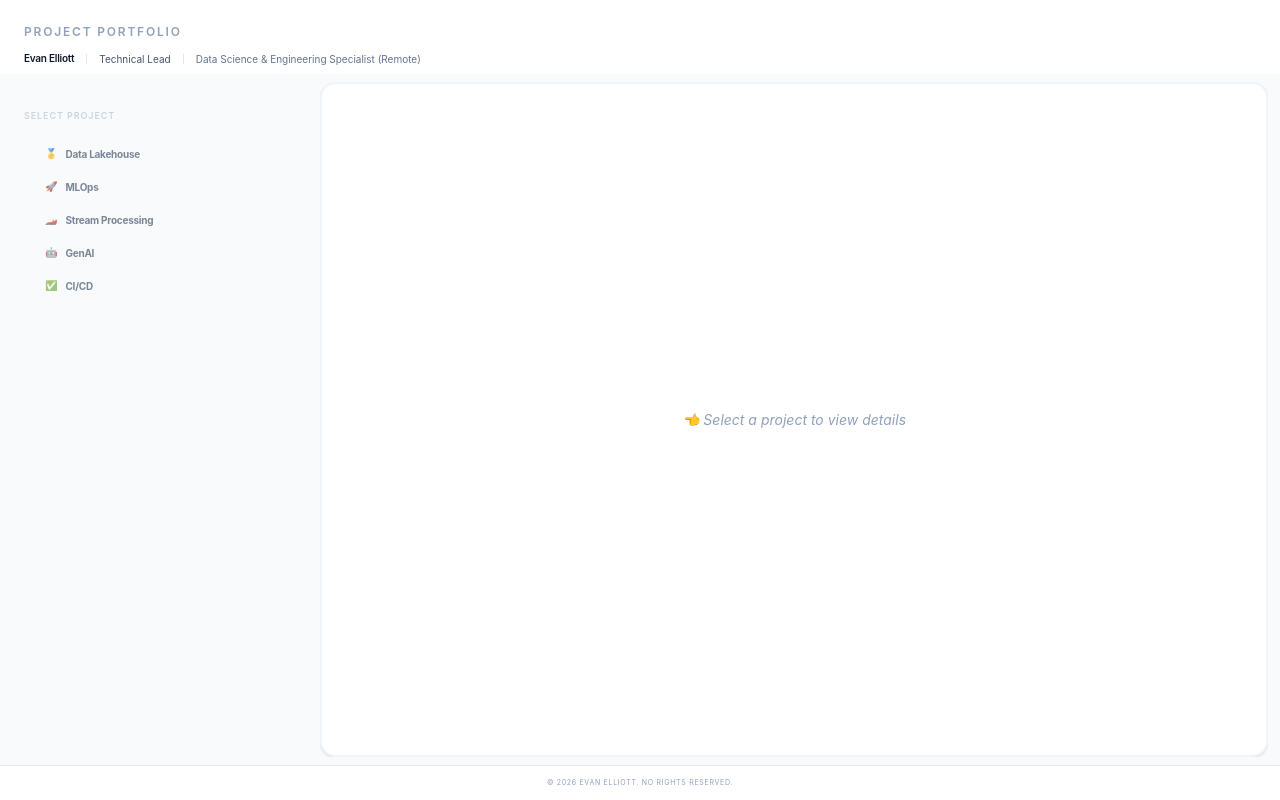
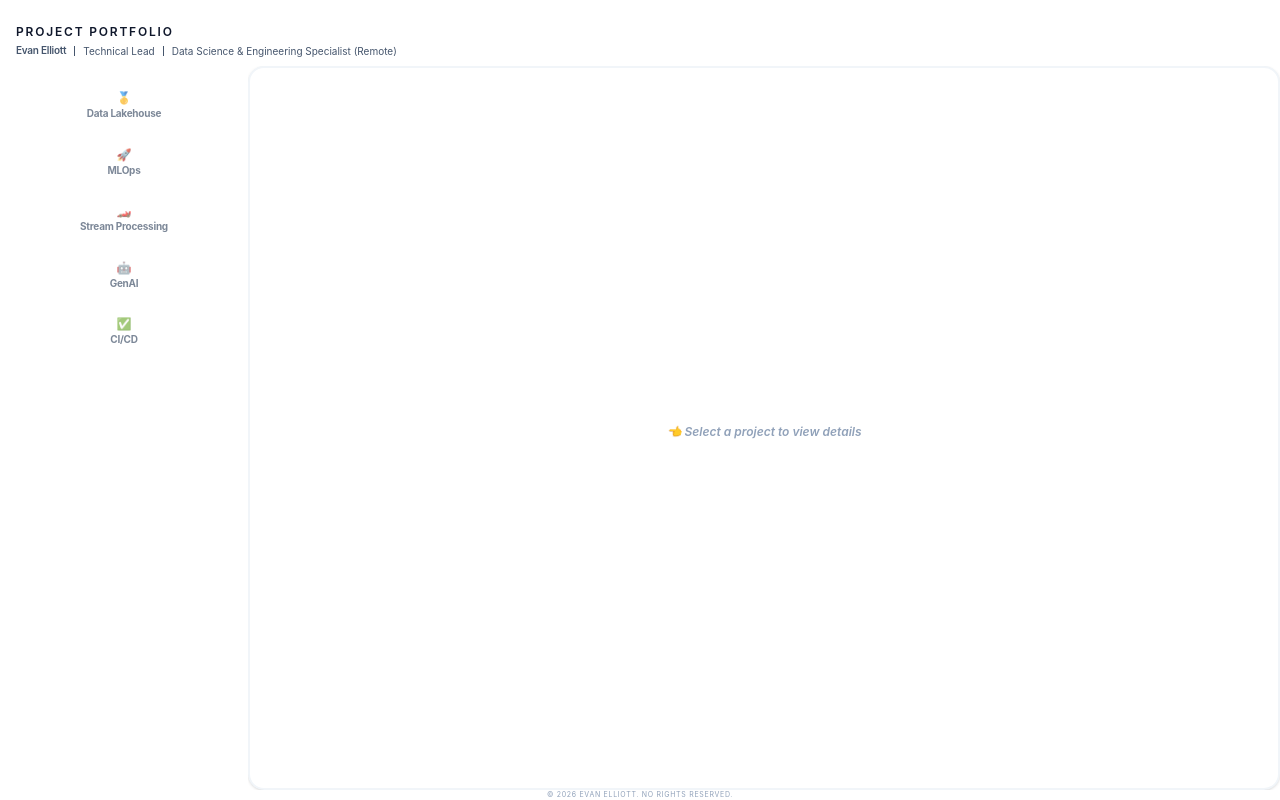
Before and after one commit to evanelliott/portfolio, a Vue app: page / in a window 1280 px wide. Built offline with nearby package versions, Linux system fonts and the light colour scheme.

Commit message:
Front-end layout developments

```diff
--- a/src/App.vue
+++ b/src/App.vue
@@ -41,18 +41,18 @@ onUnmounted(() => {
 
 <template>
   <!-- h-screen + overflow-hidden prevents the browser from ever showing a scrollbar -->
-  <div class="flex flex-col h-screen bg-gray-50 text-slate-900 overflow-hidden">
+  <div class="flex flex-col h-screen text-slate-900 overflow-hidden">
 
     <!-- HEADER -->
     <header class="w-full bg-white shrink-0 z-50">
-      <div class="max-w-7xl mx-auto px-6 flex flex-col justify-start">
-        <h2 class="font-bold uppercase tracking-[0.15em] leading-none pt-0 text-[12px] text-slate-400">
+      <div class="max-w-7xl mx-auto px-4 flex flex-col justify-start">
+        <h2 class="font-bold uppercase tracking-[0.15em] leading-none pt-0 text-[12px] text-slate-900">
           Project Portfolio
         </h2>
-        <div v-if="!isPortrait" class="flex items-center gap-3 -mt-1 pb-2 text-[10px] text-slate-600">
-          <b class="text-slate-900 font-semibold tracking-tight">Evan Elliott</b>
-          <span class="border-l border-slate-200 pl-3 leading-none">Technical Lead</span>
-          <span class="border-l border-slate-200 pl-3 leading-none text-slate-500">
+        <div v-if="!isPortrait" class="flex items-center gap-2 -mt-3 pb-2 text-[10px] text-slate-600">
+          <b class="font-semibold tracking-tight">Evan Elliott</b>
+          <span class="border-l pl-2 leading-none">Technical Lead</span>
+          <span class="border-l pl-2 leading-none">
             Data Science & Engineering Specialist (Remote)
           </span>
         </div>
@@ -60,22 +60,25 @@ onUnmounted(() => {
     </header>
 
     <!-- MAIN CONTENT AREA: No overflow here -->
-    <div class="flex-1 flex max-w-7xl w-full mx-auto px-3 py-2 gap-4 overflow-hidden">
+    <div class="flex-1 flex max-w-7xl w-full mx-auto px-0 py-0 gap-2 overflow-hidden">
 
       <!-- PORTRAIT PROMPT -->
       <div v-if="isPortrait" class="flex-1 flex flex-col items-center justify-center p-10 text-center">
         <div class="rotate-icon text-5xl mb-6">📱</div>
-        <p class="text-slate-800 font-bold text-lg">Landscape Mode Recommended</p>
+        <!-- <p class="text-slate-400 font-bold text-lg">Rotate to landscape</p> -->
+        <h2 class="font-bold uppercase tracking-[0.15em] leading-none pt-0 text-[12px] text-slate-400">
+          Please rotate
+        </h2>
       </div>
 
       <!-- LANDSCAPE CONTENT -->
       <template v-else>
         <!-- SIDEBAR -->
-        <aside class="w-1/4 max-w-70 ml-3 mt-1 shrink-0">
-          <h3 class="text-[9px] font-bold text-slate-300 uppercase tracking-widest mb-2 px-0">
+        <aside class="w-1/5 max-w-70 -ml-4 mt-4 shrink-0">
+          <!-- <h3 class="text-[9px] font-bold text-slate-300 uppercase tracking-widest mb-2 px-2">
             Select Project
-          </h3>
-          <nav class="space-y-0">
+          </h3> -->
+          <nav class="space-y-3">
             <ProjectPane
               v-for="project in projects"
               :key="project.id"
@@ -102,7 +105,7 @@ onUnmounted(() => {
     </div>
 
     <!-- FOOTER: Always visible at the bottom -->
-    <footer class="w-full bg-white border-t border-slate-200 py-3 px-6 text-center shrink-0">
+    <footer class="w-full bg-white border-none border-slate-200 py-0 px-0 text-center shrink-0">
       <div class="max-w-7xl mx-auto text-[7px] text-slate-400 tracking-widest uppercase">
         &copy; {{ new Date().getFullYear() }} Evan Elliott. No rights reserved.
       </div>
@@ -127,7 +130,7 @@ onUnmounted(() => {
 @keyframes rotate-device {
   0% { transform: rotate(0deg); }
   30% { transform: rotate(-90deg); }
-  60% { transform: rotate(-90deg); }
+  70% { transform: rotate(-90deg); }
   100% { transform: rotate(0deg); }
 }
 
--- a/src/components/MarkdownView.vue
+++ b/src/components/MarkdownView.vue
@@ -45,11 +45,11 @@ watch(() => props.project.id, fetchAndRender, { immediate: true });
 
 
 <template>
-  <div class="space-y-8 pb-12 text-slate-700">
+  <div class="space-y-0 pb-4 text-slate-700">
 
     <!-- 1. PROJECT OVERVIEW (Header no longer sticky) -->
-    <section class="space-y-6">
-      <h4 class="text-[9px] font-bold uppercase tracking-widest text-slate-300 mb-2">Project Overview</h4>
+    <section class="space-y-2">
+      <h2 class="text-[9px] font-bold uppercase tracking-widest text-slate-300 mb-2">Project Overview</h2>
       <div class="flex flex-wrap gap-1.5">
         <p class="text-sm text-slate-500 leading-snug italic">
           {{ project.tagline }}
@@ -59,19 +59,17 @@ watch(() => props.project.id, fetchAndRender, { immediate: true });
       <!-- INSIGHTS GRID -->
       <div class="grid grid-cols-1 md:grid-cols-2 gap-3">
         <div class="p-3 rounded-lg bg-slate-50 border border-slate-100">
-          <h5 class="text-[9px] font-bold uppercase text-slate-400 mb-1">Value Prop</h5>
-          <p class="text-xs leading-relaxed font-medium">"{{ project.valueProposition }}"</p>
-        </div>
-        <div class="p-3 rounded-lg bg-slate-50 border border-slate-100">
           <h5 class="text-[9px] font-bold uppercase text-slate-400 mb-1">Use Case</h5>
           <p class="text-xs leading-relaxed">{{ project.useCase }}</p>
         </div>
+        <div class="p-3 rounded-lg bg-slate-50 border border-slate-100">
+          <h5 class="text-[9px] font-bold uppercase text-slate-400 mb-1">Value Proposition</h5>
+          <p class="text-xs leading-relaxed font-medium">"{{ project.valueProposition }}"</p>
         </div>
-
         <!-- TAGS AREA -->
-      <div class="flex flex-col gap-4 border-b border-slate-50 pb-0">
+        <div class="p-3 rounded-lg bg-slate-50 border border-slate-100">
           <div v-if="project.techStack.length">
-          <h4 class="text-[9px] font-bold uppercase tracking-widest text-slate-300 mb-2">Tech Stack</h4>
+            <h5 class="text-[9px] font-bold uppercase text-slate-400 mb-1">Tech Stack</h5>
             <div class="flex flex-wrap gap-1.5">
               <span v-for="tech in project.techStack" :key="tech"
                     class="px-2 py-0.5 bg-slate-100 text-slate-600 text-[10px] font-mono rounded border border-slate-200">
@@ -79,9 +77,10 @@ watch(() => props.project.id, fetchAndRender, { immediate: true });
               </span>
             </div>
           </div>
-
+        </div>
+        <div class="p-3 rounded-lg bg-slate-50 border border-slate-100">
           <div v-if="project.topics.length">
-          <h4 class="text-[9px] font-bold uppercase tracking-widest text-slate-300 mb-2">Topics</h4>
+            <h5 class="text-[9px] font-bold uppercase text-slate-400 mb-1">Topics</h5>
             <div class="flex flex-wrap gap-1.5">
               <span v-for="topic in project.topics" :key="topic"
                     class="px-2 py-0.5 bg-white border border-slate-200 text-slate-500 text-[10px] rounded-md">
@@ -90,13 +89,14 @@ watch(() => props.project.id, fetchAndRender, { immediate: true });
             </div>
           </div>
         </div>
+      </div>
     </section>
 
     <!-- 3. ARCHITECTURE (Now Sticky) -->
     <section v-if="project.mermaidDiagram" class="pt-4">
-      <h4 class="sticky top-0 bg-white z-10 ...">
+      <h2 class="text-[9px] font-bold uppercase text-slate-400 mb-1">
         System Architecture
-      </h4>
+      </h2>
 
       <!-- Show error message if hasError is true -->
       <div v-if="hasError" class="text-red-500 p-4 border border-red-100 rounded-lg text-xs">
@@ -128,7 +128,7 @@ watch(() => props.project.id, fetchAndRender, { immediate: true });
 
     <!-- 5. ARTIFACTS -->
     <section class="flex-col gap-2 pt-8 border-t border-slate-100">
-      <h4 class="sticky top-0 bg-white z-10 text-[9px] font-bold uppercase tracking-widest text-slate-300 py-3 border-b border-slate-50 mb-2">
+      <h4 class="sticky top-0 bg-white z-0 text-[9px] font-bold uppercase tracking-widest text-slate-300 py-3 border-b border-slate-50 mb-2">
         Links
       </h4>
       <div class="flex flex-wrap gap-1.5">
@@ -147,7 +147,7 @@ watch(() => props.project.id, fetchAndRender, { immediate: true });
 }
 
 :deep(.prose) {
-  font-size: 0.75rem;
+  font-size: 1rem;
   line-height: 1.5;
 }
 
--- a/src/components/ProjectPane.vue
+++ b/src/components/ProjectPane.vue
@@ -32,21 +32,21 @@ defineEmits<{
     <!-- Selection Indicator: Vertical bar that appears when active -->
     <div
       v-if="isActive"
-      class="absolute left-0 top-0 bottom-0 w-1 bg-indigo-500 rounded-full"
+      class="absolute left-4 top-1 bottom-1 w-1 bg-indigo-500 rounded-full"
     ></div>
 
     <!-- Card Container -->
     <div
-      class="h-full p-2 rounded-xl border transition-all"
+      class="h-full p-1.5 rounded-xl border transition-all"
       :class="[
         isActive
-          ? 'bg-white border-indigo-100 shadow-sm ml-3'
-          : 'bg-transparent border-transparent hover:bg-slate-100 ml-3'
+          ? 'bg-white border-indigo-100 shadow-sm ml-6 mr-0'
+          : 'bg-transparent border-transparent hover:bg-slate-100 ml-6 mr-0'
       ]"
     >
       <!-- Project Emoji & Name -->
-      <div class="flex items-center gap-2">
-        <span class="text-[10px]">{{ project.emoji }}</span>
+      <div class="flex flex-col items-center gap-0">
+        <span class="text-[12px]">{{ project.emoji }}</span>
         <span
           class="text-[10px] font-bold tracking-tight block leading-tight"
           :class="isActive ? 'text-indigo-600' : 'text-slate-600'"
--- a/src/views/PortfolioHome.vue
+++ b/src/views/PortfolioHome.vue
@@ -22,15 +22,18 @@ const activeProject = computed(() =>
 
       <!-- Text Area: This is where the scrollbar lives IF text is too long -->
 
-      <div class="flex-1 overflow-y-auto p-8 md:p-12 prose prose-slate prose-sm max-w-none custom-scrollbar scroll-pt-0">
+      <div class="flex-1 overflow-y-auto p-4 md:p-4 prose prose-slate prose-sm max-w-none custom-scrollbar scroll-pt-0">
         <MarkdownView :project="activeProject" />
       </div>
 
     </div>
 
     <!-- Empty State -->
-    <div v-else class="flex items-center justify-center h-full text-slate-400 italic">
-      👈 Select a project to view details
+    <div v-else class="flex items-center justify-center h-full text-[12px] text-slate-400 italic">
+      <!-- 👈 Select a project to view details -->
+        <h2 class="tracking-[0em] leading-none pt-0 text-[12px] text-slate-400">
+          👈 Select a project to view details
+        </h2>
     </div>
   </section>
 </template>
@@ -49,15 +52,15 @@ const activeProject = computed(() =>
 }
 
 /* Ensure the prose (Markdown) takes up available space */
-.prose :where(h1, h2, h3, h4) {
+.prose :where(h1, h2, h3) {
   position: sticky;
-  top: -2rem; /* Matches the top padding of your container */
+  top: -1rem; /* Matches the top padding of your container */
   background-color: white; /* Prevents text from overlapping behind the header */
-  z-index: 100;
+  z-index: 10;
   padding-top: 0.5rem;
   padding-bottom: 0.5rem;
-  margin-top: 4rem;
-  border-bottom: 1px solid #f1f5f9; /* Optional: adds a subtle line when stuck */
+  margin-top: 1rem;
+  border-bottom: 2px solid #f1f5f9; /* Optional: adds a subtle line when stuck */
 }
 
 </style>
```
Lines whose indentation alone changed are shown as unchanged.
